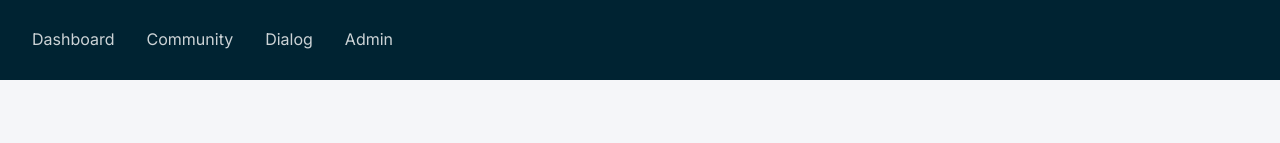
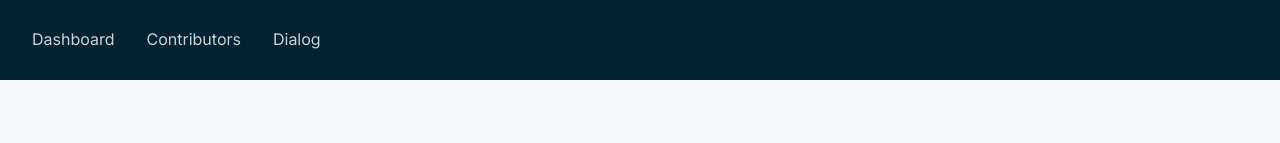
Before and after one commit to mattwr18/nextjs-cms, a Next.js app: page / in a window 1280 px wide. Shown: the top 143 px of the page. Built offline with nearby package versions, Linux system fonts and the light colour scheme.

Commit message:
Add keys and simplify main header

```diff
--- a/app/ui/MainHeader.tsx
+++ b/app/ui/MainHeader.tsx
@@ -2,29 +2,24 @@ import Link from 'next/link';
 import styles from './MainHeader.module.scss';
 
 export default function MainHeader() {
+  const navLinks = [
+    { name: 'Dashboard', href: '/' },
+    { name: 'Contributors', href: '/contributors' },
+    { name: 'Dialog', href: '/requests' },
+  ];
+
   return (
     <nav className={styles.mainHeader}>
       <ul className={styles.list}>
-        <li className={styles.listItem}>
-          <Link href='/' className={styles.link}>
-            Dashboard
-          </Link>
-        </li>
-        <li className={styles.listItem}>
-          <Link href='/contributors' className={styles.link}>
-            Community
-          </Link>
-        </li>
-        <li className={styles.listItem}>
-          <Link href='/requests' className={styles.link}>
-            Dialog
-          </Link>
-        </li>
-        <li className={styles.listItem}>
-          <Link href='/admin' className={styles.link}>
-            Admin
-          </Link>
-        </li>
+        {navLinks.map(({ name, href }) => {
+          return (
+            <li key={name} className={styles.listItem}>
+              <Link href={href} className={styles.link}>
+                {name}
+              </Link>
+            </li>
+          );
+        })}
       </ul>
     </nav>
   );
--- a/app/ui/PageHeader.tsx
+++ b/app/ui/PageHeader.tsx
@@ -17,11 +17,9 @@ export default function PageHeader({
           <div>
             <nav>
               <ul className={styles.tabBarList}>
-                {tabBarItems.map((item) => (
-                  <li className={styles.tabBarListItem}>
-                    <button className={styles.tabBarButtons}>
-                      {item.name}
-                    </button>
+                {tabBarItems.map(({ name }) => (
+                  <li key={name} className={styles.tabBarListItem}>
+                    <button className={styles.tabBarButtons}>{name}</button>
                   </li>
                 ))}
               </ul>
```
